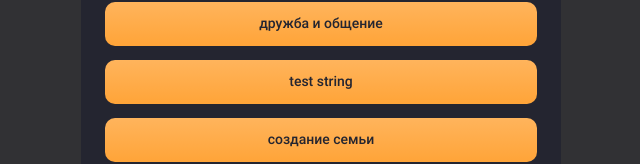
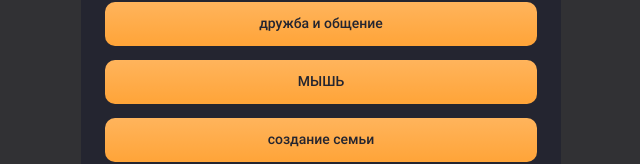
Before and after one commit to Svitlana-Yudina/landing-with-quiz, a React (Create React App) app: page / in a window 1280 px wide. Both pictures are taken after a click on the button "Я мужчина". Shown: the part 473-637 px from the top of the page, without its empty margins (319-959 px from the left). Built offline with nearby package versions, Linux system fonts and the light colour scheme.

Commit message:
CRO-126: remove secrets

```diff
--- a/src/App.tsx
+++ b/src/App.tsx
@@ -16,7 +16,7 @@ const quiz: QuizType[] = [
     question: 'Цель знакомства:',
     answers: [
       'дружба и общение',
-      'test string',
+      'МЫШЬ',
       'создание семьи',
       'встречи без обязательств',
     ],
--- a/src/components/RegistrationForm/RegistrationForm.tsx
+++ b/src/components/RegistrationForm/RegistrationForm.tsx
@@ -44,7 +44,7 @@ export const RegistrationForm: React.FC = () => {
       return;
     }
     reset();
-    alert('Форма успешно отправлена!)');
+    alert('Новое сообщение!)');
   };
 
   const namePattern = new RegExp(/^[A-Za-zа-яА-я]+$/);
--- a/src/modules/Quiz/Quiz.tsx
+++ b/src/modules/Quiz/Quiz.tsx
@@ -11,7 +11,7 @@ type Props = {
 
 export const Quiz: React.FC<Props> = ({ question, setStep }) => {
   const handleClickQuiz = () => {
-    setStep(myStep => myStep + 1);
+    setStep(step => step + 1);
   };
 
   return (
```
